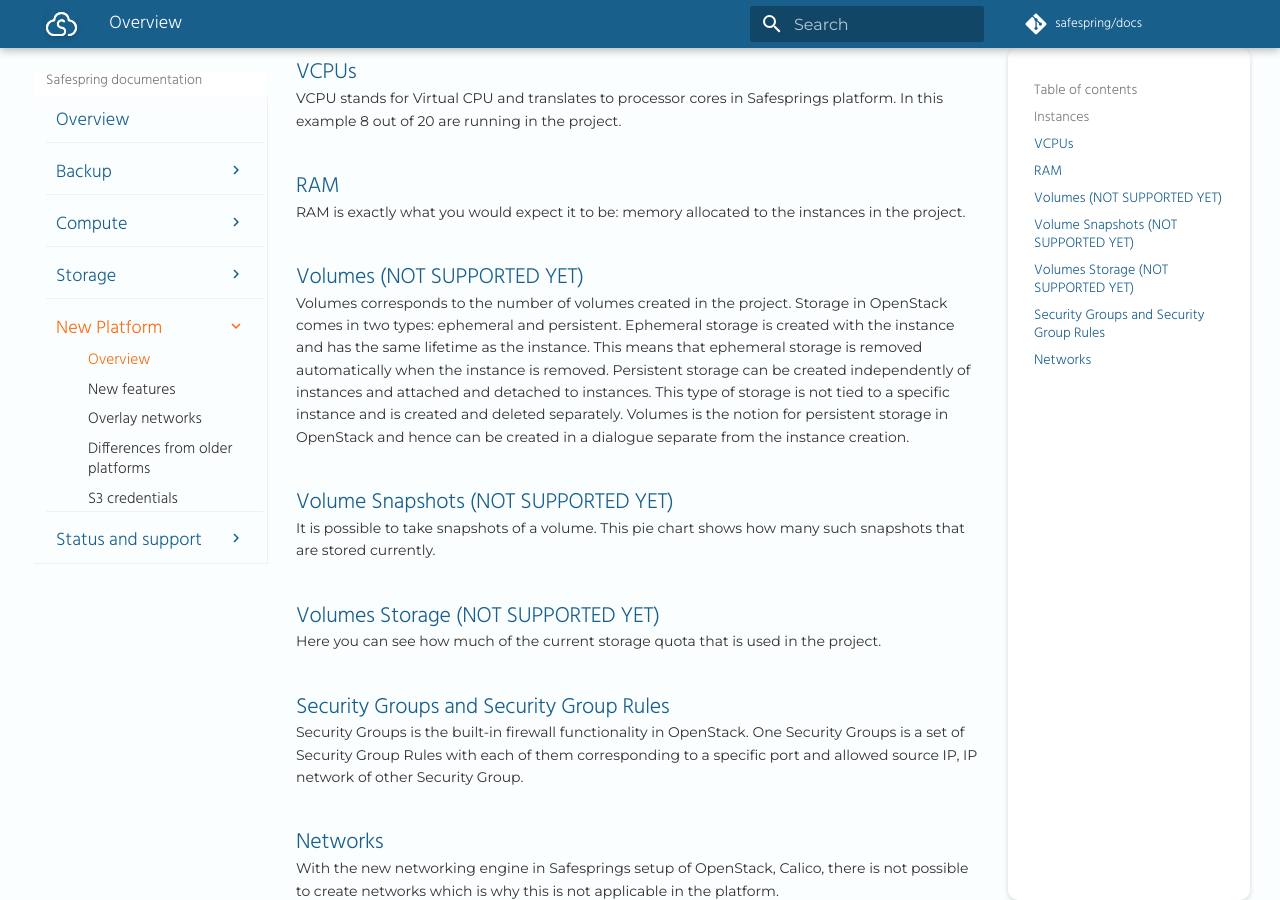
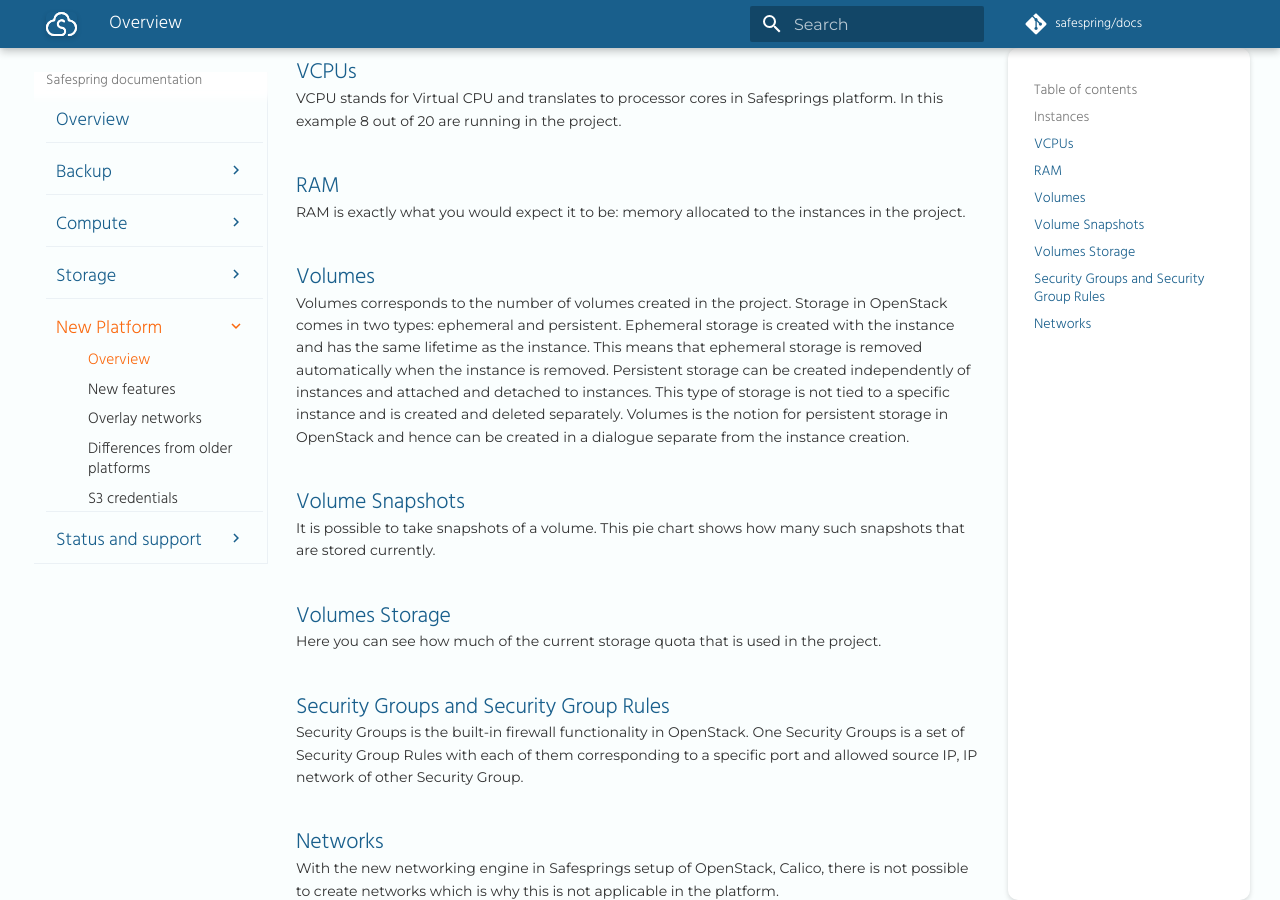
Before and after one commit to safespring/docs, an MkDocs documentation site: the page built from content/new/overview.md, in a window 1280 px wide and 900 px high, scrolled down 1147 px. Built offline with MkDocs 1.6.1 and Material for MkDocs 9.7.7, drawn with Linux system fonts in a browser that asks for light colours; a script that is not in the unit is left out; comment, search, counter and statistics services are not loaded; old or Windows-style settings are respelled for this version of MkDocs.

Commit message:
Updated for block storage in Overview

```diff
--- a/content/new/overview.md
+++ b/content/new/overview.md
@@ -15,11 +15,11 @@
 VCPU stands for Virtual CPU and translates to processor cores in Safesprings platform. In this example 8 out of 20 are running in the project.
 ## RAM
 RAM is exactly what you would expect it to be: memory allocated to the instances in the project.
-## Volumes (NOT SUPPORTED YET)
+## Volumes
 Volumes corresponds to the number of volumes created in the project. Storage in OpenStack comes in two types: ephemeral and persistent. Ephemeral storage is created with the instance and has the same lifetime as the instance. This means that ephemeral storage is removed automatically when the instance is removed. Persistent storage can be created independently of instances and attached and detached to instances. This type of storage is not tied to a specific instance and is created and deleted separately. Volumes is the notion for persistent storage in OpenStack and hence can be created in a dialogue separate from the instance creation.
-## Volume Snapshots (NOT SUPPORTED YET)
+## Volume Snapshots
 It is possible to take snapshots of a volume. This pie chart shows how many such snapshots that are stored currently.
-## Volumes Storage (NOT SUPPORTED YET)
+## Volumes Storage
 Here you can see how much of the current storage quota that is used in the project.
 ## Security Groups and Security Group Rules
 Security Groups is the built-in firewall functionality in OpenStack. One Security Groups is a set of Security Group Rules with each of them corresponding to a specific port and allowed source IP, IP network of other Security Group.
```
